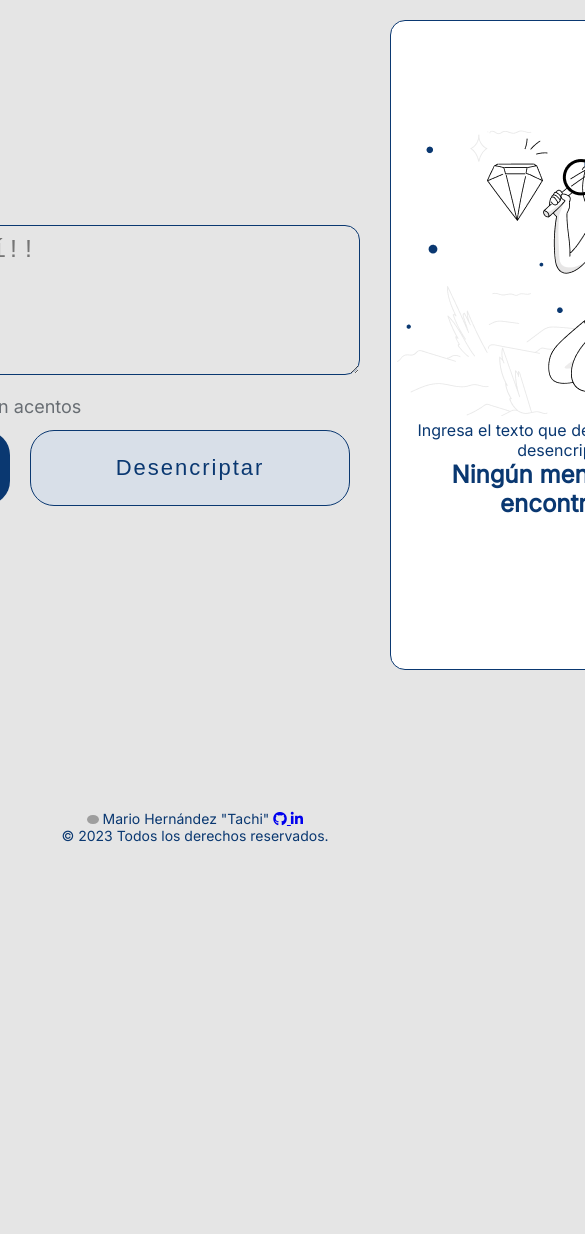
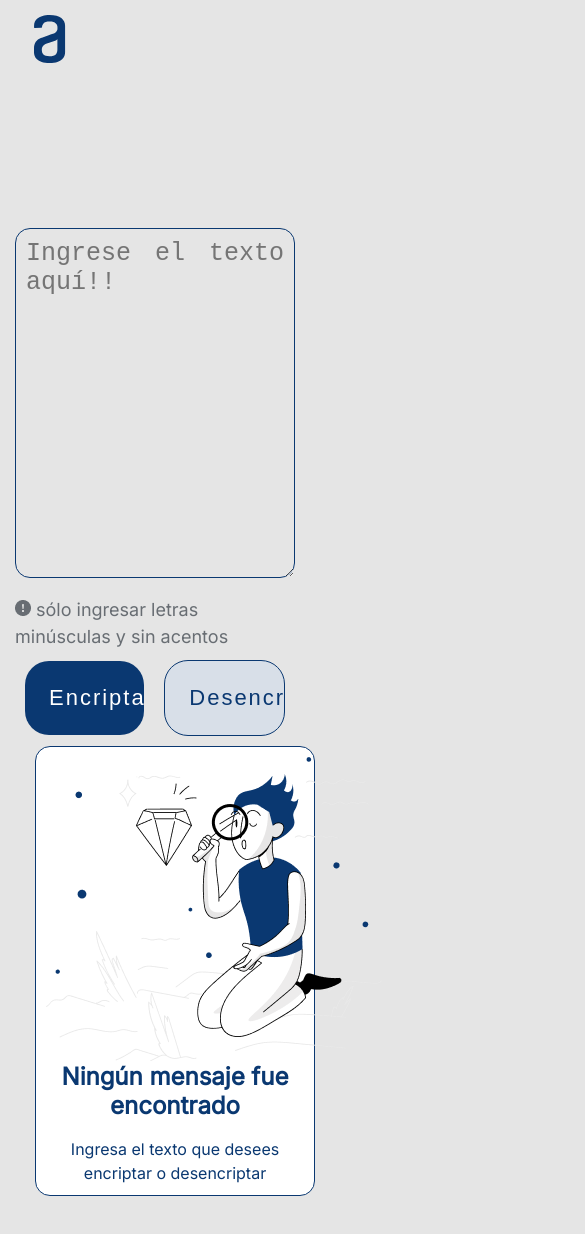
Before and after one commit to AxMar1221/Alura-Challenge-Encrypter, a plain HTML site: page index.html in a window 390 px wide. Shown: the top 1234 px of the page, 585 px wide, since content can reach past the window. Before the commit the page ends 844 px from the top, so only its background shows below. Drawn offline with Linux system fonts and the light colour scheme; grey boxes are pictures that could not be loaded.

Commit message:
styles and responsive details

```diff
--- a/encrypter.js
+++ b/encrypter.js
@@ -63,7 +63,9 @@ function decryptText() {
   hideContent();
 
   let encryptedText = textOriginal.value.toLowerCase();
-  let textResult = encryptedText.replace(/(ai|enter|imes|ober|ufat)/g, function (letter) {
+  let textResult = encryptedText.replace(
+    /(ai|enter|imes|ober|ufat)/g,
+    function (letter) {
       switch (letter) {
         case "ai":
           return "a";
@@ -86,6 +88,10 @@ function decryptText() {
 
 //función que oculta el contenido del <aside> y muestra el texto encriptado
 function hideContent() {
+  const hideMuneco = document.querySelectorAll(".muneco");
+  hideMuneco.forEach((ele) => {
+    ele.style.display = "none";
+  });
   const hideContent = document.querySelectorAll(".hide");
   hideContent.forEach((ele) => {
     ele.style.display = "none";
@@ -96,8 +102,12 @@ function hideContent() {
   });
 }
 
-//reset al área de encriptado para mostrar nuevamente el contenido original del aside
+//reset al área de encriptado para mostrar nuevamente el contenido original de la section
 setInterval(() => {
+  const hideMuneco = document.querySelectorAll(".muneco");
+  hideMuneco.forEach((ele) => {
+    ele.style.display = "block";
+  });
   const hideContent = document.querySelectorAll(".hide");
   hideContent.forEach((ele) => {
     ele.style.display = "block";
@@ -106,6 +116,7 @@ setInterval(() => {
   showContent.forEach((ele) => {
     ele.style.display = "none";
   });
+  console.log("page reload");
 }, 60000);
 
 //copiar texto encriptado/desencriptado en portapapeles
--- a/index.html
+++ b/index.html
@@ -1,5 +1,6 @@
 <!DOCTYPE html>
 <html lang="en">
+
 <head>
     <meta charset="UTF-8">
     <meta http-equiv="X-UA-Compatible" content="IE=edge">
@@ -8,9 +9,11 @@
     <link rel="preconnect" href="https://fonts.gstatic.com" crossorigin>
     <link href="https://fonts.googleapis.com/css2?family=Inter:wght@100;200;400&display=swap" rel="stylesheet">
     <script src="https://kit.fontawesome.com/750ba6d981.js" crossorigin="anonymous"></script>
+    <link rel="stylesheet" href="reset.css">
     <link rel="stylesheet" href="styles.css">
     <title>Encriptador de Textos</title>
 </head>
+
 <body>
 
     <header class="header">
@@ -18,8 +21,10 @@
             <img src="./assets/Logo.svg" alt="logo">
         </div>
     </header>
+    <main>
 
-    <section>
+
+        <section class="input">
             <div>
                 <textarea class="text-original" id="text-original" placeholder="Ingrese el texto aquí!!"></textarea>
                 <span class="rules">
@@ -34,24 +39,26 @@
             </div>
         </section>
 
-    <aside>
-        <div class="text-encrypt">
-            <section class="hide">
-                <div class="hide" id="hide" style="display: block;">
-                    <img src="./assets/Muñeco.png" alt="">
+        <section class="text-encrypt">
+            <div class="hide-content">
+                <div class="muneco">
+                    <img id="muneco" src="./assets/Muñeco.png" alt="">
+                </div>
+                <div class="hide" id="hide">
+                    <p>Ningún mensaje fue encontrado</p>
                     <p>Ingresa el texto que desees encriptar o desencriptar</p>
-                    <h2>Ningún mensaje fue encontrado</h2>
+                </div>
+
+
+
+                <div class="show">
+                    <p class="show-encrypt" id="texto-a-copiar"></p>
+                    <button class="ripple text-center" id="btn3" onclick="copyText()">Copiar</button>
+                </div>
+
             </div>
         </section>
-
-            <section class="show">
-                <div class="show" style="display: none;">
-                    <p class="show-encrypt" id="texto-a-copiar"></p>
-                    <button class="ripple" id="btn3" onclick="copyText()">Copiar</button>
-                </div>
-            </section>
-        </div>
-    </aside>
+    </main>
 
     <footer>
         <p>
--- /dev/null
+++ b/reset.css
@@ -0,0 +1,48 @@
+/* http://meyerweb.com/eric/tools/css/reset/
+   v2.0 | 20110126
+   License: none (public domain)
+*/
+
+html, body, div, span, applet, object, iframe,
+h1, h2, h3, h4, h5, h6, p, blockquote, pre,
+a, abbr, acronym, address, big, cite, code,
+del, dfn, em, img, ins, kbd, q, s, samp,
+small, strike, strong, sub, sup, tt, var,
+b, u, i, center,
+dl, dt, dd, ol, ul, li,
+fieldset, form, label, legend,
+table, caption, tbody, tfoot, thead, tr, th, td,
+article, aside, canvas, details, embed,
+figure, figcaption, footer, header, hgroup,
+menu, nav, output, ruby, section, summary,
+time, mark, audio, video {
+	margin: 0;
+	padding: 0;
+	border: 0;
+	font-size: 100%;
+	font: inherit;
+	vertical-align: baseline;
+}
+/* HTML5 display-role reset for older browsers */
+article, aside, details, figcaption, figure,
+footer, header, hgroup, menu, nav, section {
+	display: block;
+}
+body {
+	line-height: 1;
+}
+ol, ul {
+	list-style: none;
+}
+blockquote, q {
+	quotes: none;
+}
+blockquote:before, blockquote:after,
+q:before, q:after {
+	content: '';
+	content: none;
+}
+table {
+	border-collapse: collapse;
+	border-spacing: 0;
+}
--- a/styles.css
+++ b/styles.css
@@ -12,18 +12,21 @@ body {
   justify-content: center;
   align-items: center;
 }
-
+main {
+  width: 100%;
+  min-height: 96%;
+  display: flex;
+  flex-direction: row;
+  justify-content: space-between;
+  align-items: stretch;
+  padding: 15px 15px;
+  margin: 15px 15px;
+}
 .logo {
   padding: 5px;
   position: absolute;
   top: 10px;
 }
-
-section {
-  padding: 15px 15px;
-  margin: 15px 15px;
-}
-
 .text-original {
   border-radius: 15px;
   background-color: #e5e5e5;
@@ -37,31 +40,60 @@ section {
   padding: 10px 10px;
   margin-top: 70px;
 }
-
 .text-original:focus {
   box-shadow: 0px 0px 10px 5px rgb(81, 37, 136);
 }
-
 .text-encrypt {
+  background: #ffffff;
+  border-radius: 15px;
+  border: 1px solid #0a3871;
+  padding: 10px 10px;
+  margin: 20px;
+  text-align: justify;
+  max-width: 400px;
+  width: 40%;
+  display: flex;
+  align-items: center;
+}
+.hide-content {
+  width: 100%;
+}
+.muneco {
+  width: 100%;
+}
+.hide {
+  margin: 0 auto;
+  text-align: center;
+}
+.hide p {
+  font-size: 16px;
+  line-height: 150%;
+  color: #0a3871;
+}
+.hide p:first-child {
+  font-weight: 700;
+  font-size: 24px;
+  line-height: 120%;
+  margin-bottom: 16px;
+}
+.show {
+  color: #0a3871;
+  height: 100%;
+  width: 100%;
   display: flex;
   flex-direction: column;
-  align-items: center;
-  justify-content: center;
-  border-radius: 15px;
-  border: 1px solid #0a3871;
-  height: 650px;
-  width: 350px;
+  justify-content: space-between;
+  display: none;
+}
+.show-encrypt {
   color: #0a3871;
-  text-align: justify;
-  padding: 10px 10px;
-  margin-top: 20px;
-  background: #ffffff;
+  font-size: 24px;
+  padding: 5px;
+  min-height: 50px;
+  max-height: calc(100% - (200px));
+  overflow: auto;
+  overflow-wrap: break-word;
 }
-
-.text-encrypt:focus {
-  box-shadow: 0px 0px 10px 5px rgb(81, 37, 136);
-}
-
 .rules {
   color: #495057;
   font-size: 18px;
@@ -72,20 +104,17 @@ section {
   opacity: 0.8;
   width: 205px;
 }
-
 .exclamation-icon {
   height: 16px;
   width: 16px;
   margin-top: 15px;
 }
-
 .div-buttons {
   display: flex;
   flex-direction: row;
   justify-content: center;
   align-items: center;
 }
-
 button {
   font-size: 22px;
   letter-spacing: 2px;
@@ -96,7 +125,6 @@ button {
   cursor: pointer;
   text-align: center;
 }
-
 button .circle {
   position: absolute;
   background-color: #771fcf;
@@ -106,37 +134,36 @@ button .circle {
   transform: translate(-50%, -50%) scale(0);
   animation: scale 0.5s ease-out;
 }
-
+@keyframes scale {
+  to {
+    transform: translate(-50%, -50%) scale(3);
+    opacity: 0;
+  }
+}
 #btn1 {
   background: #0a3871;
   border-radius: 24px;
   border: none;
   color: #ffffff;
   gap: 8px;
-  /* height: 65px; */
   padding: 24px;
   width: 320px;
 }
-
 #btn1:focus {
   box-shadow: 0px 0px 10px 5px rgb(81, 37, 136);
 }
-
 #btn2 {
   background: #d8dfe8;
   border-radius: 24px;
   border: 1px solid #0a3871;
   color: #0a3871;
   gap: 8px;
-  /* height: 65px; */
   padding: 24px;
   width: 320px;
 }
-
 #btn2:focus {
   box-shadow: 0px 0px 10px 5px rgb(81, 37, 136);
 }
-
 #btn3 {
   background: #d8dfe8;
   border-radius: 24px;
@@ -146,84 +173,67 @@ button .circle {
   width: 200px;
   height: max-content;
 }
-
 #btn3:focus {
   box-shadow: 0px 0px 10px 5px rgb(81, 37, 136);
 }
-
-#show-encrypt {
-  color: #0a3871;
-  padding: 24px;
-}
-
-@keyframes scale {
-  to {
-    transform: translate(-50%, -50%) scale(3);
-    opacity: 0;
-  }
-}
-
 footer {
   position: absolute;
   color: #0a3871;
+  height: auto;
   width: 100%;
-  font-size: 22px;
+  font-size: 18px;
   bottom: 0;
+  padding: auto;
   text-align: center;
 }
 .avatar-github {
   border-radius: 50%;
   width: 3%;
 }
-
-@media only screen and (max-width: 768px) {
-  /*  Ajustar el ancho del viewport */
-  meta[name="viewport"] {
-    width: 100%;
+@media screen and (max-width: 768px) {
+  header {
+    top: 20px;
+  }
+  main {
+    flex-direction: column;
+  }
+  .input {
+    width: calc(100% - (80px));
+    padding: 128px 0 0;
+  }
+  .text-encrypt {
+    width: calc(100% - (80px));
+    margin-top: 0;
+    max-width: 100%;
+  }
+  .hide-content {
+    margin: 0;
+  }
+  footer {
+    display: none;
   }
 }
 
-@media only screen and (max-width: 768px) {
-  /* Ajustar la fuente y el tamaño de letra en dispositivos pequeños */
-  body {
-    font-size: 16px;
-    font-family: "Inter", sans-serif;
+@media screen and (max-width: 375px) {
+  header {
+    top: 10px;
+  }
+  .input {
+    margin: 16px;
+    width: calc(100% - (32px));
+    padding: 74px 0 0;
+  }
+  .div-buttons {
+    flex-direction: column;
+  }
+  .div-buttons {
+    width: 100%;
+  }
+  .text-encrypt {
+    margin: 0 16px 16px;
+    width: calc(100% - (32px));
+  }
+  footer {
+    display: none;
   }
 }
-
-@media only screen and (max-width: 768px) {
-  /* Ajustar el tamaño de la imagen en dispositivos pequeños */
-  .logo img {
-    max-width: 150px;
-  }
-}
-
-@media only screen and (max-width: 768px) {
-  /* Ajustar el ancho del textarea en dispositivos pequeños */
-  .text-original {
-    width: 100%;
-    height: 150px;
-  }
-}
-
-@media only screen and (max-width: 768px) {
-  /* Ajustar el ancho de los botones en dispositivos pequeños */
-  .ripple {
-    width: 100%;
-    margin-bottom: 10px;
-  }
-}
-
-@media only screen and (max-width: 768px) {
-  /* Ajustar la posición del texto de la sección "Ningún mensaje fue encontrado" en dispositivos pequeños */
-  .hide {
-    text-align: center;
-  }
-}
-
-@media only screen and (max-width: 768px) {
-  /* Ajustar el tamaño del pie de página en dispositivos pequeños */
-  footer p {
-    font-size: 14px;
-  }
-}
```
Lines whose indentation alone changed are shown as unchanged.
